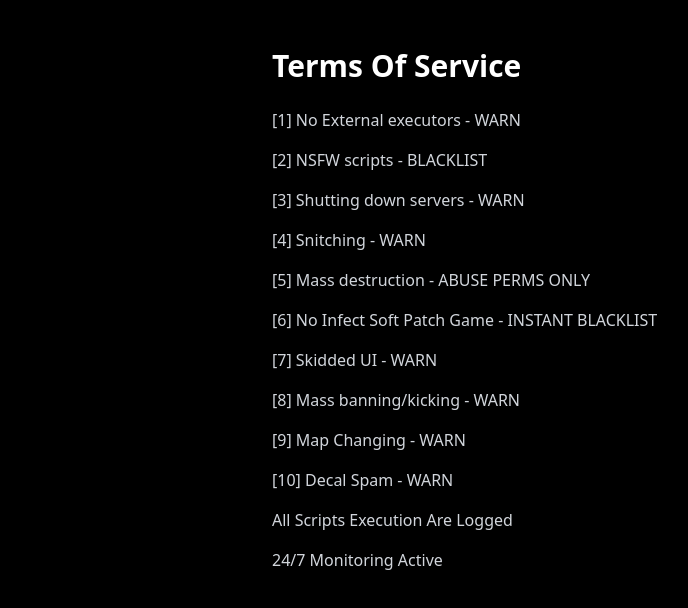
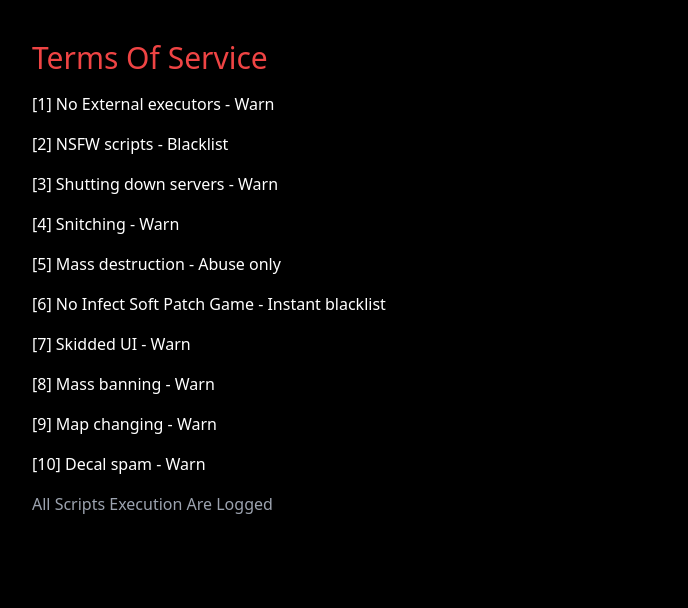
Before and after one commit to LocalLibrary322/softpatch, a Next.js app: page /tos in a window 1280 px wide. Shown: the top 608 px of the page, without its empty margins (8-696 px from the left). Built offline with nearby package versions, Linux system fonts and the light colour scheme.

Commit message:
Rename TOS component to TosPage and update structure

```diff
--- a/app/tos/page.jsx
+++ b/app/tos/page.jsx
@@ -1,27 +1,22 @@
-export default function TOS() {
+export default function TosPage() {
   return (
-    <main className="min-h-screen bg-black text-white px-6 py-12 max-w-3xl mx-auto">
+    <div className="min-h-screen text-white p-10 space-y-4">
+      <h1 className="text-3xl text-red-500">Terms Of Service</h1>
 
-      <h1 className="text-3xl font-bold mb-6">Terms Of Service</h1>
+      <p>[1] No External executors - Warn</p>
+      <p>[2] NSFW scripts - Blacklist</p>
+      <p>[3] Shutting down servers - Warn</p>
+      <p>[4] Snitching - Warn</p>
+      <p>[5] Mass destruction - Abuse only</p>
+      <p>[6] No Infect Soft Patch Game - Instant blacklist</p>
+      <p>[7] Skidded UI - Warn</p>
+      <p>[8] Mass banning - Warn</p>
+      <p>[9] Map changing - Warn</p>
+      <p>[10] Decal spam - Warn</p>
 
-      <div className="space-y-4 text-gray-300">
-
-        <p>[1] No External executors - WARN</p>
-        <p>[2] NSFW scripts - BLACKLIST</p>
-        <p>[3] Shutting down servers - WARN</p>
-        <p>[4] Snitching - WARN</p>
-        <p>[5] Mass destruction - ABUSE PERMS ONLY</p>
-        <p>[6] No Infect Soft Patch Game - INSTANT BLACKLIST</p>
-        <p>[7] Skidded UI - WARN</p>
-        <p>[8] Mass banning/kicking - WARN</p>
-        <p>[9] Map Changing - WARN</p>
-        <p>[10] Decal Spam - WARN</p>
-
-        <p className="mt-6">All Scripts Execution Are Logged</p>
-        <p>24/7 Monitoring Active</p>
-
-      </div>
-
-    </main>
+      <p className="text-gray-400 mt-6">
+        All Scripts Execution Are Logged
+      </p>
+    </div>
   );
 }
```
